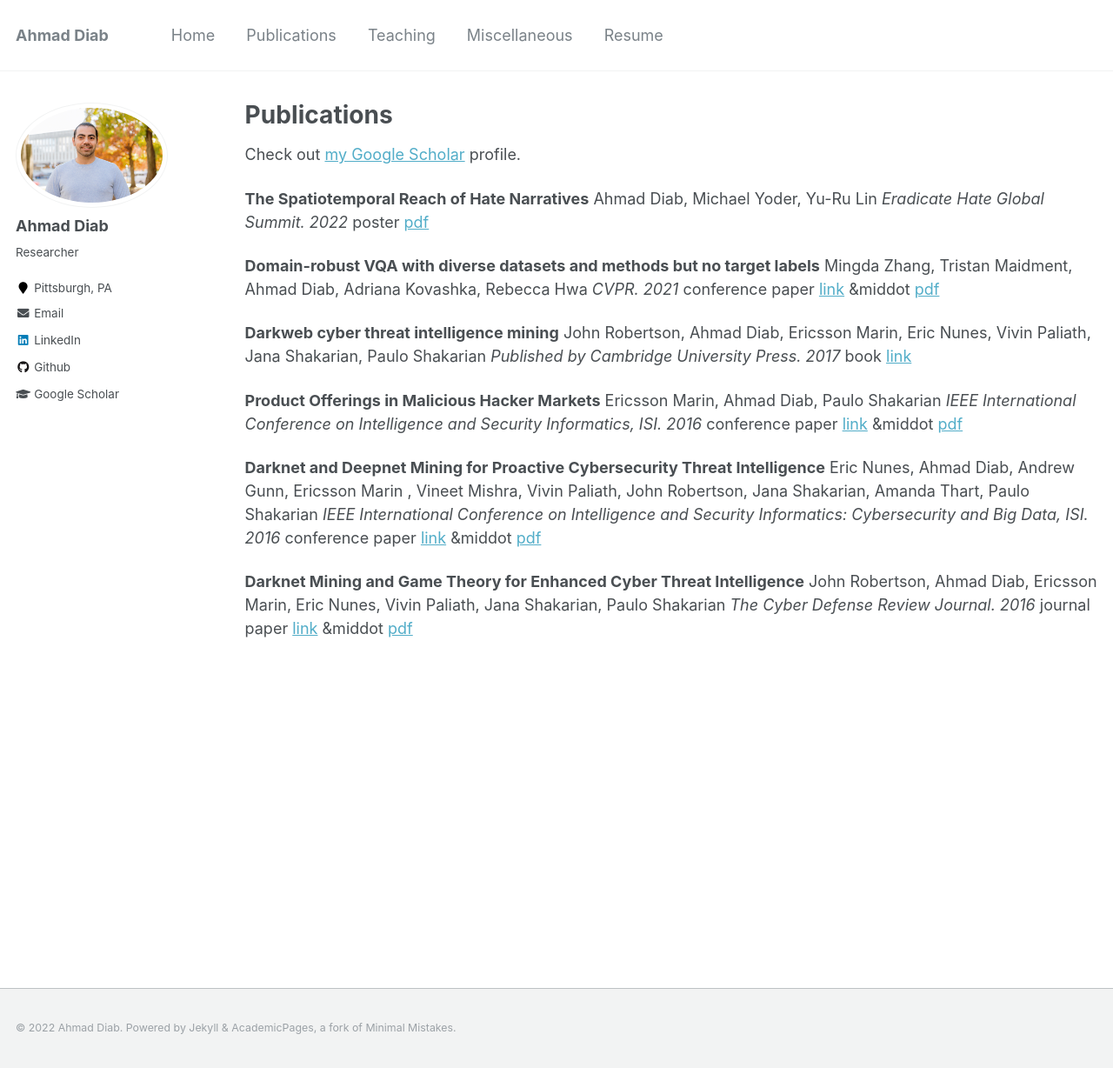
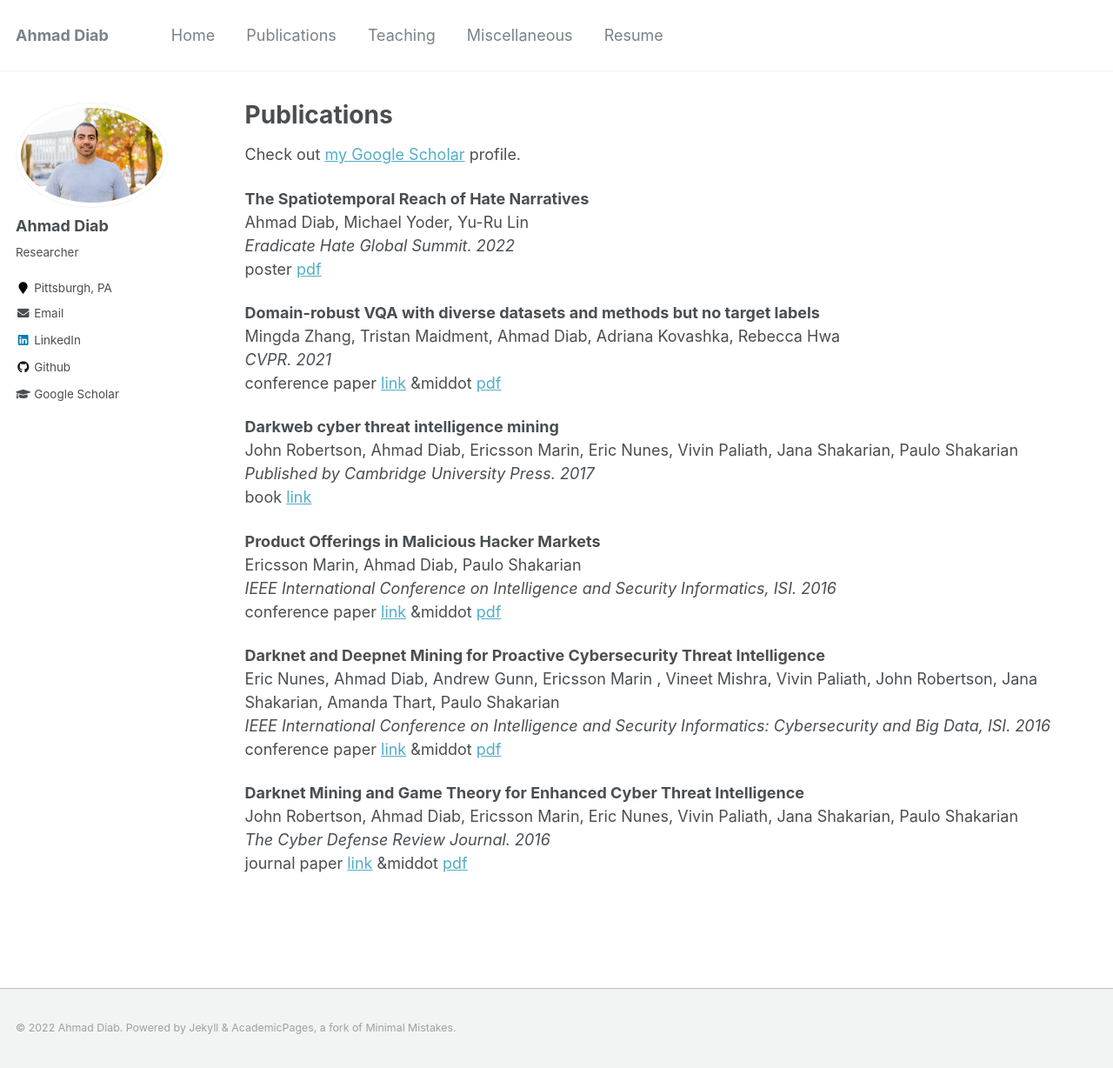
Before and after one commit to aadiab/aadiab.github.io, a Jekyll site: the page built from _pages/publications.md, in a window 1280 px wide and 1228 px high. Shown: the whole window at 87% size. Built offline with Jekyll 4.4.1, drawn with Linux system fonts in a browser that asks for light colours.

```diff
--- a/_pages/publications.md
+++ b/_pages/publications.md
@@ -10,32 +10,32 @@ Check out [my Google Scholar](https://scholar.google.com/citations?user=Ig6OwEsA
 
 {% include base_path %}
 
-**The Spatiotemporal Reach of Hate Narratives**
-Ahmad Diab, Michael Yoder, Yu-Ru Lin
-*Eradicate Hate Global Summit. 2022*
+**The Spatiotemporal Reach of Hate Narratives**\
+Ahmad Diab, Michael Yoder, Yu-Ru Lin\
+*Eradicate Hate Global Summit. 2022*\
 <span>poster</span> [pdf](files/EHGS_poster.pdf)
 
-**Domain-robust VQA with diverse datasets and methods but no target labels**
-Mingda Zhang, Tristan Maidment, Ahmad Diab, Adriana Kovashka, Rebecca Hwa
-*CVPR. 2021*
+**Domain-robust VQA with diverse datasets and methods but no target labels**\
+Mingda Zhang, Tristan Maidment, Ahmad Diab, Adriana Kovashka, Rebecca Hwa\
+*CVPR. 2021*\
 <span>conference paper</span> [link](https://arxiv.org/abs/2103.15974v1) &middot [pdf](files/VQA.pdf)
 
-**Darkweb cyber threat intelligence mining**
-John Robertson, Ahmad Diab, Ericsson Marin, Eric Nunes, Vivin Paliath, Jana Shakarian, Paulo Shakarian
-*Published by Cambridge University Press. 2017*
+**Darkweb cyber threat intelligence mining**\
+John Robertson, Ahmad Diab, Ericsson Marin, Eric Nunes, Vivin Paliath, Jana Shakarian, Paulo Shakarian\
+*Published by Cambridge University Press. 2017*\
 <span>book</span> [link](https://www.amazon.com/Darkweb-Cyber-Threat-Intelligence-Mining/dp/1107185777/ref=sr_1_1?crid=2TU4EKFID7UKX&keywords=John+Robertson%2C+Ahmad+Diab%2C+Ericsson+Marin%2C+Eric+Nunes%2C+Vivin+Paliath%2C+Jana+Shakarian%2C+Paulo+Shakarian&qid=1671844335&sprefix=john+robertson%2C+ahmad+diab%2C+ericsson+marin%2C+eric+nunes%2C+vivin+paliath%2C+jana+shakarian%2C+paulo+shakarian%2Caps%2C126&sr=8-1&ufe=app_do%3Aamzn1.fos.006c50ae-5d4c-4777-9bc0-4513d670b6bc)
 
-**Product Offerings in Malicious Hacker Markets**
-Ericsson Marin, Ahmad Diab, Paulo Shakarian
-*IEEE International Conference on Intelligence and Security Informatics, ISI. 2016*
+**Product Offerings in Malicious Hacker Markets**\
+Ericsson Marin, Ahmad Diab, Paulo Shakarian\
+*IEEE International Conference on Intelligence and Security Informatics, ISI. 2016*\
 <span>conference paper</span> [link](https://arxiv.org/pdf/1607.07903.pdf) &middot [pdf](files/product_offering.pdf)
 
-**Darknet and Deepnet Mining for Proactive Cybersecurity Threat Intelligence**
-Eric Nunes, Ahmad Diab, Andrew Gunn, Ericsson Marin , Vineet Mishra, Vivin Paliath, John Robertson, Jana Shakarian, Amanda Thart, Paulo Shakarian
-*IEEE International Conference on Intelligence and Security Informatics: Cybersecurity and Big Data, ISI. 2016*
+**Darknet and Deepnet Mining for Proactive Cybersecurity Threat Intelligence**\
+Eric Nunes, Ahmad Diab, Andrew Gunn, Ericsson Marin , Vineet Mishra, Vivin Paliath, John Robertson, Jana Shakarian, Amanda Thart, Paulo Shakarian\
+*IEEE International Conference on Intelligence and Security Informatics: Cybersecurity and Big Data, ISI. 2016*\
 <span>conference paper</span> [link](https://arxiv.org/abs/1607.08583) &middot [pdf](files/darknet_mining.pdf)
 
-**Darknet Mining and Game Theory for Enhanced Cyber Threat Intelligence**
-John Robertson, Ahmad Diab, Ericsson Marin, Eric Nunes, Vivin Paliath, Jana Shakarian, Paulo Shakarian
-*The Cyber Defense Review Journal. 2016*
+**Darknet Mining and Game Theory for Enhanced Cyber Threat Intelligence**\
+John Robertson, Ahmad Diab, Ericsson Marin, Eric Nunes, Vivin Paliath, Jana Shakarian, Paulo Shakarian\
+*The Cyber Defense Review Journal. 2016*\
 <span>journal paper</span> [link](https://cyberdefensereview.army.mil/Portals/6/Documents/CDR%20Journal%20Articles/Darknet_Mining_and_Game_Theory_Robertson_et_al.pdf?ver=2018-08-01-090210-620) &middot [pdf](files/Game_Theory.pdf)
```
